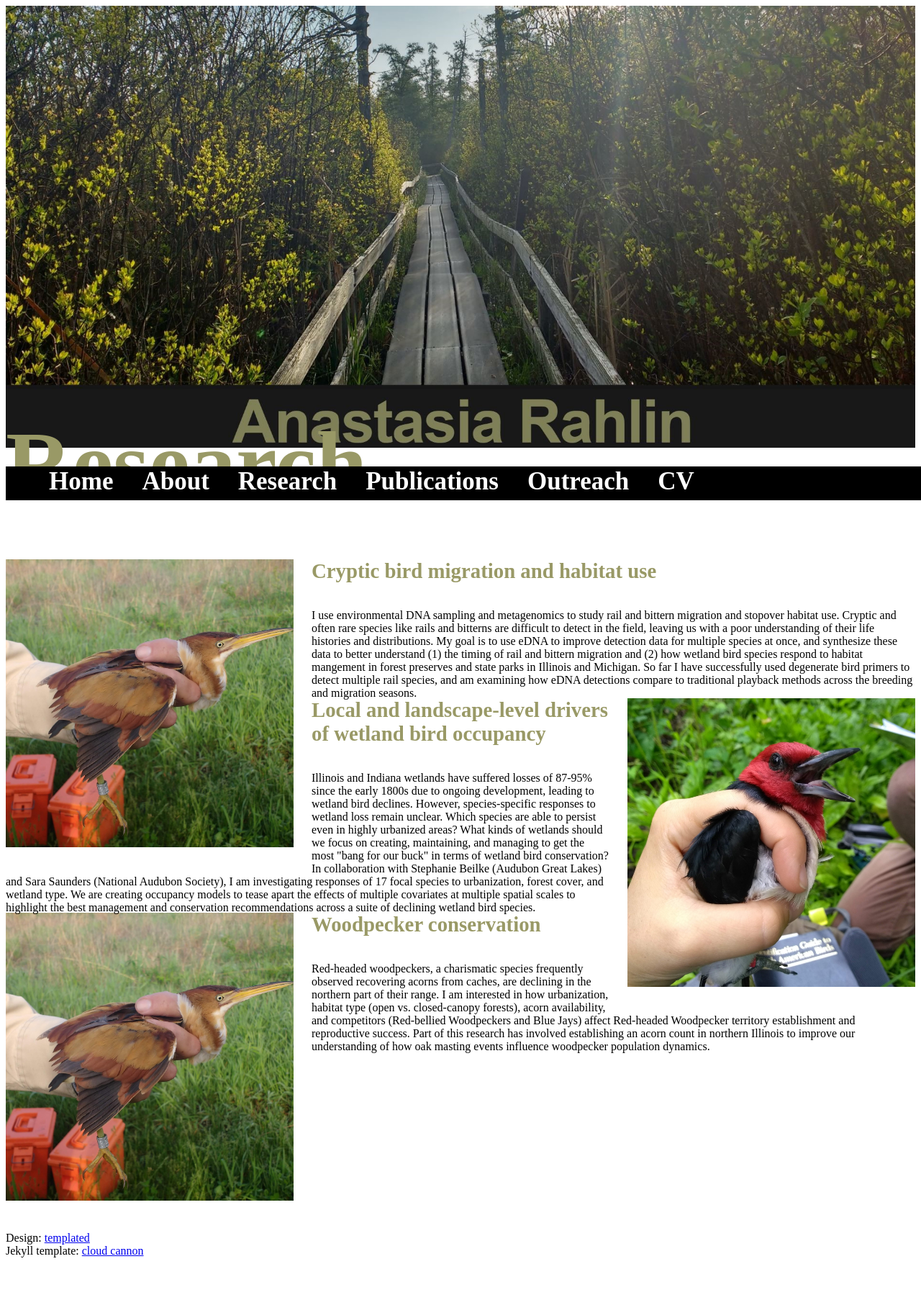
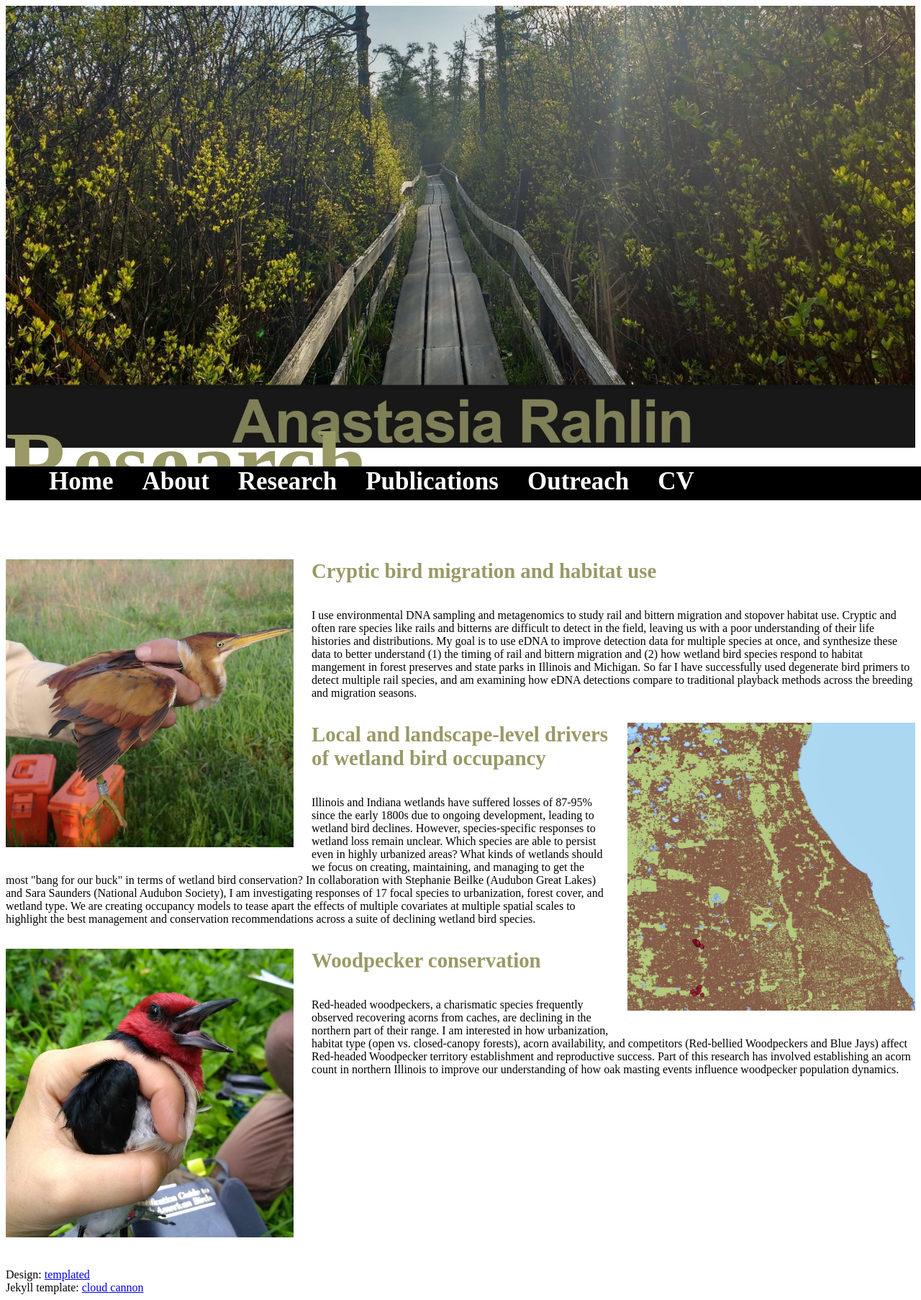
Before and after one commit to anarahlin/anarahlin.github.io, a Jekyll site: the page built from research.html, in a window 1280 px wide. Shown: the whole page at 72% size. Built offline with Jekyll 4.4.1, drawn with Linux system fonts in a browser that asks for light colours; nearby versions of some CDN libraries; comment, search, counter and statistics services are not loaded; before the commit the page ends 1755 px from its top, so only the background shows below that.

Commit message:
Update research.html

```diff
--- a/research.html
+++ b/research.html
@@ -41,21 +41,20 @@ float: right;
 
 <div class="clearfix">
 <img class = "img1" src="/assets/images/wetlandbird2.jpg" alt="Least bittern" width = "400" height = "auto">
-
 <p align="left">
 <h3>Cryptic bird migration and habitat use</h3><br>I use environmental DNA sampling and metagenomics to study rail and bittern migration and stopover habitat use. Cryptic and often rare species like rails and bitterns are difficult to detect in the field, leaving us with a poor understanding of their life histories and distributions. My goal is to use eDNA to improve detection data for multiple species at once, and synthesize these data to better understand (1) the timing of rail and bittern migration and (2) how wetland bird species respond to habitat mangement in forest preserves and state parks in Illinois and Michigan. So far I have successfully used degenerate bird primers to detect multiple rail species, and am examining how eDNA detections compare to traditional playback methods across the breeding and migration seasons.
 </p>
 
+<br>
 <div class="clearfix">
-<img class = "img2" src="/assets/images/woodpecker_square.jpg" alt="Red-headed Woodpecker" width = "400" height = "auto">
-
+<img class = "img2" src="/assets/images/map_snp.PNG" alt="Urbanization map" width = "400" height = "auto">
 <p align="left">
 <h3>Local and landscape-level drivers of wetland bird occupancy</h3><br>Illinois and Indiana wetlands have suffered losses of 87-95% since the early 1800s due to ongoing development, leading to wetland bird declines. However, species-specific responses to wetland loss remain unclear. Which species are able to persist even in highly urbanized areas? What kinds of wetlands should we focus on creating, maintaining, and managing to get the most "bang for our buck" in terms of wetland bird conservation? In collaboration with Stephanie Beilke (Audubon Great Lakes) and Sara Saunders (National Audubon Society), I am investigating responses of 17 focal species to urbanization, forest cover, and wetland type. We are creating occupancy models to tease apart the effects of multiple covariates at multiple spatial scales to highlight the best management and conservation recommendations across a suite of declining wetland bird species.
 </p>
 
+<br>
 <div class="clearfix">
-<img class = "img1" src="/assets/images/wetlandbird2.jpg" alt="Least bittern" width = "400" height = "auto">
-
+<img class = "img1" src="/assets/images/woodpecker_square.jpg" alt="Red-headed Woodpecker" width = "400" height = "auto">
 <p align="left">
 <h3>Woodpecker conservation</h3><br>Red-headed woodpeckers, a charismatic species frequently observed recovering acorns from caches, are declining in the northern part of their range. I am interested in how urbanization, habitat type (open vs. closed-canopy forests), acorn availability, and competitors (Red-bellied Woodpeckers and Blue Jays) affect Red-headed Woodpecker territory establishment and reproductive success. Part of this research has involved establishing an acorn count in northern Illinois to improve our understanding of how oak masting events influence woodpecker population dynamics.
 </p>
```
